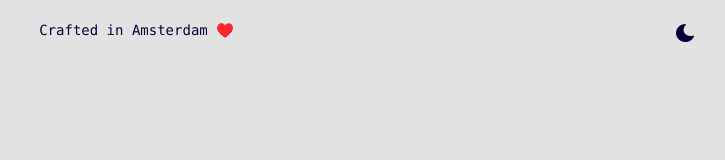
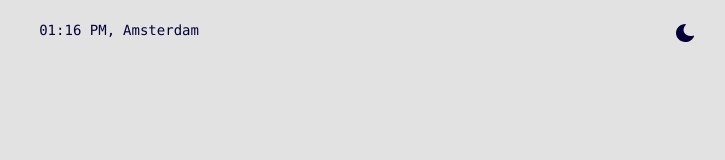
Before and after one commit to boriskirov/boris-kirov-portfolio, a Next.js app: page / in a window 1280 px wide. Shown: the top 160 px of the page, without its empty margins (272-997 px from the left). Built offline with nearby package versions, Linux system fonts and the light colour scheme.

Commit message:
added time to header

```diff
--- a/components/currentlyListening.js
+++ b/components/currentlyListening.js
@@ -22,8 +22,8 @@ export default function CurrentlyListening() {
             className="currentlyListeningImg"
             src={data?.albumImageUrl}
             alt={data?.album}
-            width={96}
-            height={96}
+            width={72}
+            height={72}
           />
         ) : (
           <Image
--- a/components/header.js
+++ b/components/header.js
@@ -35,9 +35,23 @@ function DarkMode() {
     ></button>
   );
 }
+
+export function Time() {
+  const time = new Date().toLocaleString([], {
+    hour: "2-digit",
+    minute: "2-digit",
+    hour12: true,
+  });
+  return <small className="time">{time},</small>;
+}
+
 const Header = () => (
   <header>
-    <small>Crafted in Amsterdam ♥️</small>
+    <div className="flex">
+      <Time />
+      <small>Amsterdam</small>
+    </div>
+    {/* <small>Crafted in Amsterdam ♥️</small> */}
     <DarkMode />
   </header>
 );
--- a/styles/styles.css
+++ b/styles/styles.css
@@ -405,6 +405,10 @@ details.dicCard summary:focus-visible {
   line-height: 1.4;
 }
 
+.time {
+  text-transform: uppercase;
+}
+
 .backButton {
   cursor: w-resize;
   margin-bottom: var(--space-xlarge);
```
